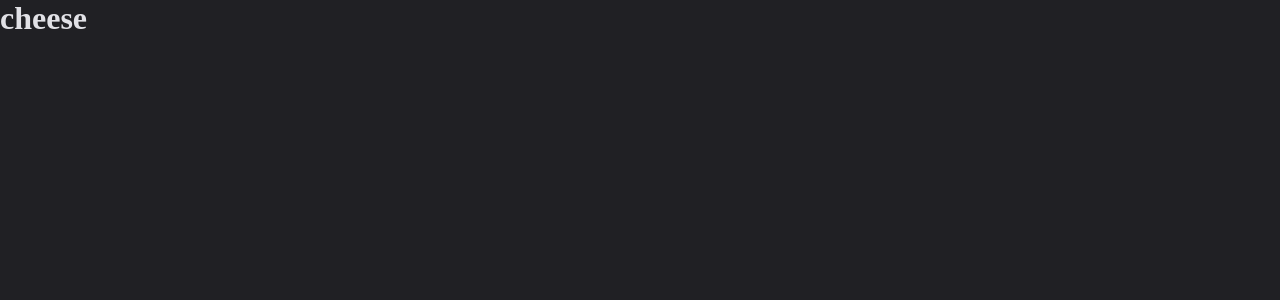
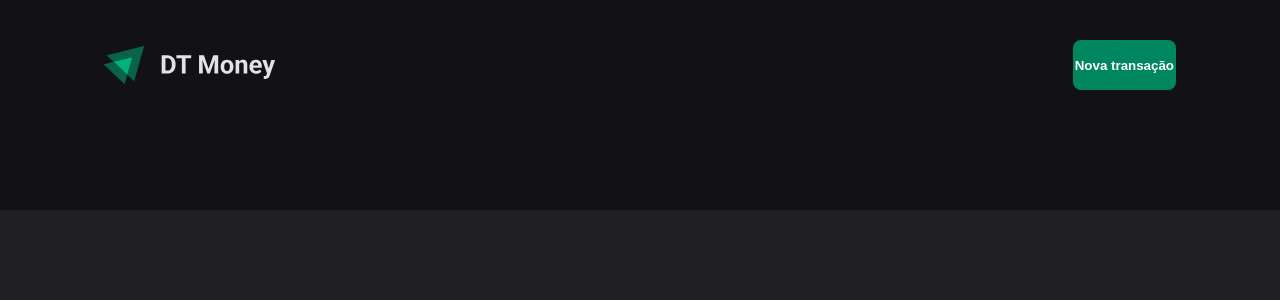
Before and after one commit to artprange/mba-expense-tracker, a React (Vite) app: page / in a window 1280 px wide. Shown: the top 300 px of the page. Built offline with nearby package versions, Linux system fonts and the light colour scheme.

Commit message:
files and header component

```diff
--- a/src/App.tsx
+++ b/src/App.tsx
@@ -1,12 +1,13 @@
 import { ThemeProvider } from 'styled-components'
 import { defaultTheme } from './styles/themes/default'
 import { GlobalStyle } from './styles/global'
+import { Transcactions } from './pages/Transactions'
 
 export function App() {
   return (
     <ThemeProvider theme={defaultTheme}>
       <GlobalStyle />
-      <h1>cheese</h1>
+      <Transcactions />
     </ThemeProvider>
   )
 }
--- /dev/null
+++ b/src/components/Header/index.tsx
@@ -0,0 +1,13 @@
+import { HeaderContainer, HeaderContent, NewTransactionButton } from './styles'
+import logoImg from '../../assets/logo.svg'
+
+export function Header() {
+  return (
+    <HeaderContainer>
+      <HeaderContent>
+        <img src={logoImg} alt="" />
+        <NewTransactionButton>Nova transação</NewTransactionButton>
+      </HeaderContent>
+    </HeaderContainer>
+  )
+}
--- /dev/null
+++ b/src/components/Header/styles.ts
@@ -0,0 +1,31 @@
+import styled from 'styled-components'
+
+export const HeaderContainer = styled.header`
+  background: ${(props) => props.theme['gray-900']};
+  padding: 2.5rem 0 7.5rem;
+`
+
+export const HeaderContent = styled.div`
+  width: 100%;
+  max-width: 1120px;
+  margin: 0 auto;
+  padding: 0 1.5rem;
+  display: flex;
+  justify-content: space-between;
+  align-items: center;
+`
+export const NewTransactionButton = styled.button`
+  height: 50px;
+  border: 0;
+  background: ${(props) => props.theme['green-500']};
+  color: ${(props) => props.theme.white};
+  font-weight: bold;
+  padding: 0 0.125rem;
+  border-radius: 8px;
+  cursor: pointer;
+  transition: background-color 0.5s;
+
+  &:hover {
+    color: ${(props) => props.theme['green-700']};
+  }
+`
--- /dev/null
+++ b/src/pages/Transactions/index.tsx
@@ -0,0 +1,9 @@
+import { Header } from '../../components/Header'
+
+export function Transcactions() {
+  return (
+    <div>
+      <Header />
+    </div>
+  )
+}
```
Also changed, not shown: src/assets/logo.svg (added), src/pages/Transactions/styles.ts (added).
